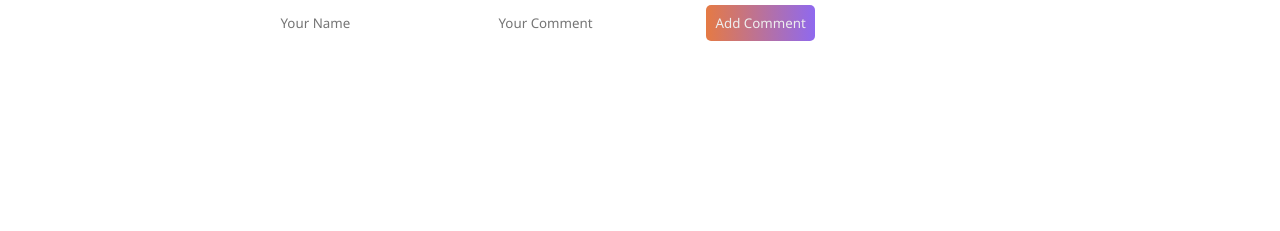
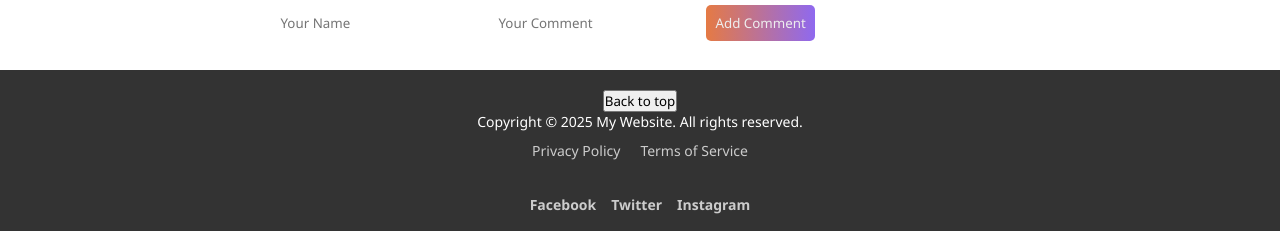
Before and after one commit to MACKENA05/BlogSphere-Site, a React (Create React App) app: page /blogs/1 in a window 1280 px wide. Shown: the part 582-813 px from the top of the page. Built offline with nearby package versions, Linux system fonts and the light colour scheme; data requests are answered from the project's data file.

Commit message:
add footer and updated home page in app.js

```diff
--- a/src/App.js
+++ b/src/App.js
@@ -4,6 +4,7 @@ import { BrowserRouter as Router, Routes, Route } from 'react-router-dom';
 import BlogList from './Components/BlogList';
 import BlogPost from './Components/BlogPost';
 // import NewPostForm from './Components/NewPostForm';
+import Footer from './Components/Footer';
 import Error from './Error';
 import { useEffect,useState } from'react';
 
@@ -27,11 +28,13 @@ function App() {
     <Router>
       {/* <NavBar /> */}
       <Routes>
+        <Route path="/" element={<BlogList blogs={blogs} setBlogs={setBlogs} />} />
         <Route path="/blogs" element={<BlogList blogs={blogs} setBlogs={setBlogs} />} />
         <Route path="/blogs/:id" element={<BlogPost />} />
         {/* <Route path="/new-post" element={<NewPostForm addPost={handleNewBlogs} setBlogs={setBlogs}/>} /> */}
         <Route path="*" element={<Error/>} />
       </Routes>
+      <Footer/>
     </Router>
   );
 }
--- /dev/null
+++ b/src/Components/Footer.js
@@ -0,0 +1,35 @@
+import React from 'react';
+import '../App.css';
+
+function Footer() {
+  // Scroll to top function
+  const scrollToTop = () => {
+    window.scrollTo({ top: 0, behavior: 'smooth' });
+  };
+
+  return (
+    <footer className="footer">
+      <div className="footer-container">
+        <div className="footer-content">
+          {/* Back to Top button */}
+          <button onClick={scrollToTop} className="btn-footer">Back to top</button>
+
+          <p className="footer-text">Copyright &copy; 2025 My Website. All rights reserved.</p>
+
+          <div className="footer-links">
+            <a href="privacy-policy" className="footer-link">Privacy Policy</a>
+            <a href="terms-of-service" className="footer-link">Terms of Service</a>
+          </div>
+        </div>
+
+        <div className="footer-social">
+          <a href="https://facebook.com" target="_blank" rel="noopener noreferrer" className="footer-social-icon">Facebook</a>
+          <a href="https://twitter.com" target="_blank" rel="noopener noreferrer" className="footer-social-icon">Twitter</a>
+          <a href="https://instagram.com" target="_blank" rel="noopener noreferrer" className="footer-social-icon">Instagram</a>
+        </div>
+      </div>
+    </footer>
+  );
+}
+
+export default Footer;
```
